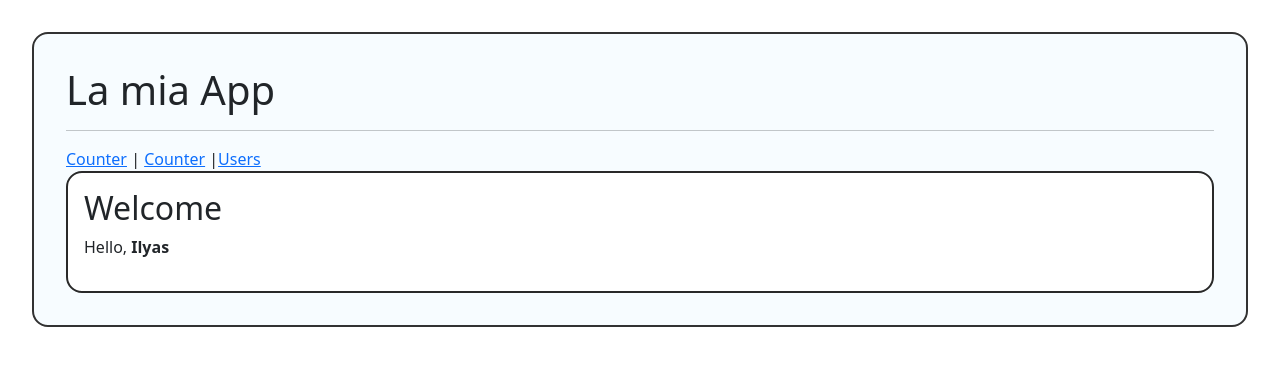
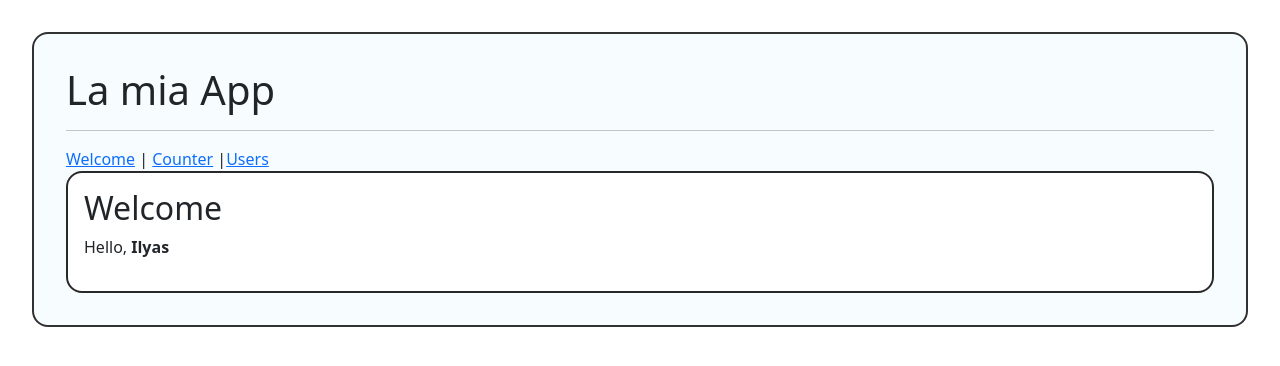
Before and after one commit to IlyasMacaluso/develhope-official, a React (Vite) app in the folder corso/react-esercizi/my-app/: page / in a window 1280 px wide. Shown: the top 366 px of the page. Built offline with nearby package versions, Linux system fonts and the light colour scheme.

Commit message:
corretto nome file

```diff
--- a/corso/react-esercizi/my-app/src/App.jsx
+++ b/corso/react-esercizi/my-app/src/App.jsx
@@ -4,7 +4,7 @@ import Counter from "./Counter"
 import { Link, Route, Routes } from "react-router-dom"
 import NotFound from "./NotFound"
 import ShowGithubUser from "./ShowGithubUser"
-import GithubUsers from "./GithubUsers"
+import GithubUserList from "./GithubUserList"
 
 export function App() {
     return (
@@ -12,14 +12,14 @@ export function App() {
             <h1>La mia App</h1>
             <hr />
             <div>
-                <Link to="/">Counter</Link> | <Link to="counter">Counter</Link> |
+                <Link to="/">Welcome</Link> | <Link to="counter">Counter</Link> |
                 <Link to="/users">Users</Link>
             </div>
 
             <Routes>
                 <Route path="/" element={<Welcome name="Ilyas" />} />
                 <Route path="counter" element={<Counter initialValue={100} incrementAmount={10} />} />
-                <Route path="users" element={<GithubUsers />}>
+                <Route path="users" element={<GithubUserList />}>
                     <Route index element = {
                         <div>
                             <h3>Select a user to show their informations</h3>
--- a/corso/react-esercizi/my-app/src/GithubUsers.jsx
+++ b/corso/react-esercizi/my-app/src/GithubUserList.jsx
@@ -1,7 +1,7 @@
 import { useEffect, useState } from "react"
 import { Link, Outlet } from "react-router-dom"
 
-function GithubUsers() {
+function GithubUserList() {
     const [data, setData] = useState([])
 
     async function fetchData() {
@@ -16,12 +16,13 @@ function GithubUsers() {
     useEffect(() => {
         fetchData()
     }, [])
+
     return (
         <ul>
             {data &&
                 data.map((user, index) => {
                     return (
-                        <li key={index}>
+                        <li key={user.id}>
                             <Link to={`${user.id}`}>{user.name}</Link>
                         </li>
                     )
@@ -31,4 +32,4 @@ function GithubUsers() {
     )
 }
 
-export default GithubUsers
+export default GithubUserList
```
